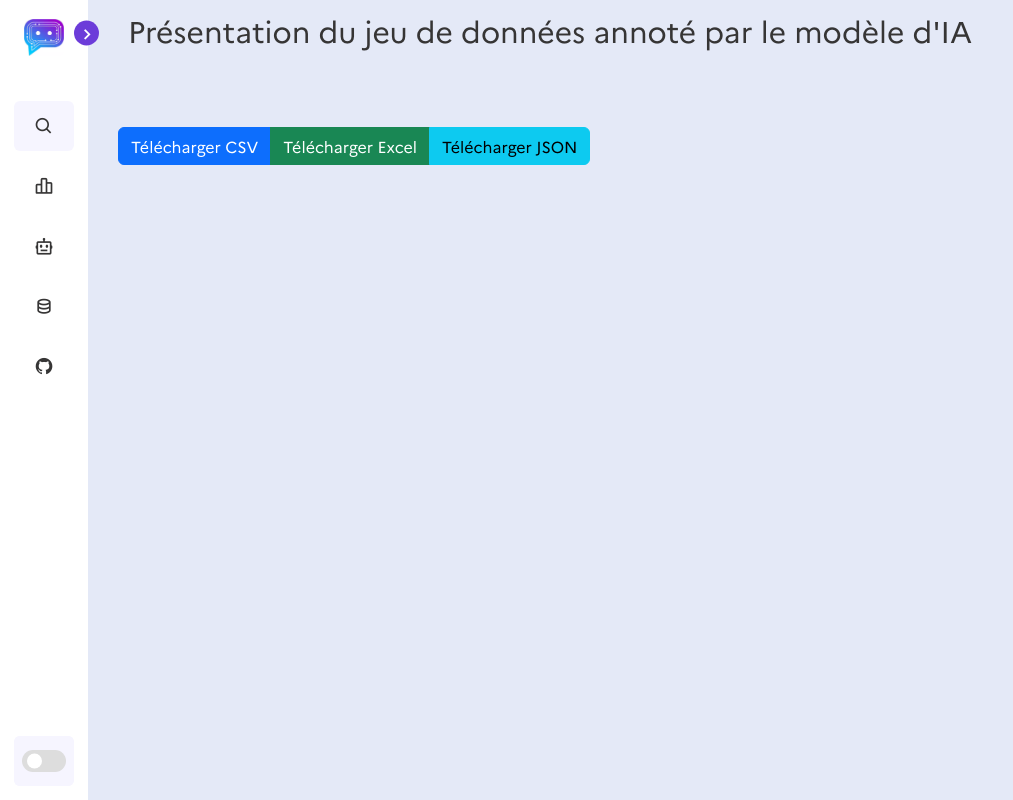
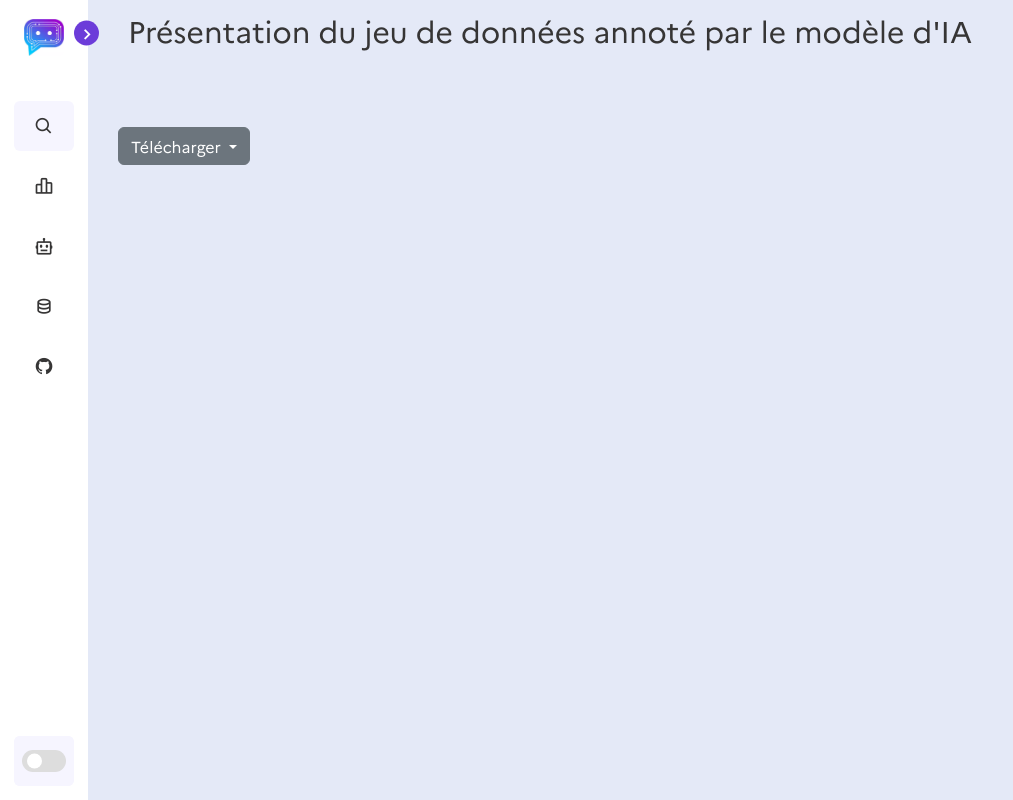
Before and after one commit to AsmaRACHIDI/discussions_mefsin, a Flask app: template app/templates/dataset.html in a window 1280 px wide. Shown: the whole page, without its empty margins (0-1013 px from the left). Run offline with Flask 3, Linux system fonts and the light colour scheme; the template is opened without the code that fills it, so the values that code supplies are empty; some libraries are stand-ins or nearby versions.

Commit message:
feat: replace 3 button into 1 dropdown button to saved data files in different extensions

```diff
--- a/app/templates/dataset.html
+++ b/app/templates/dataset.html
@@ -34,10 +34,15 @@
                 </tfoot> -->
             </table>
         <div class="mt-3">
-            <div class="btn-group">
-                <a href="/dataset/download/csv" class="btn btn-primary">Télécharger CSV</a>
-                <a href="/dataset/download/excel" class="btn btn-success">Télécharger Excel</a>
-                <a href="/dataset/download/json" class="btn btn-info">Télécharger JSON</a>
+            <div class="dropdown">
+                <button class="btn btn-secondary dropdown-toggle" type="button" id="downloadMenu" data-toggle="dropdown" aria-haspopup="true" aria-expanded="false">
+                    Télécharger
+                </button>
+                <div class="dropdown-menu" aria-labelledby="downloadMenu">
+                    <a class="dropdown-item" href="/dataset/download/csv">CSV</a>
+                    <a class="dropdown-item" href="/dataset/download/excel">Excel</a>
+                    <a class="dropdown-item" href="/dataset/download/json">JSON</a>
+                </div>
             </div>
         </div>
     </section>
```
